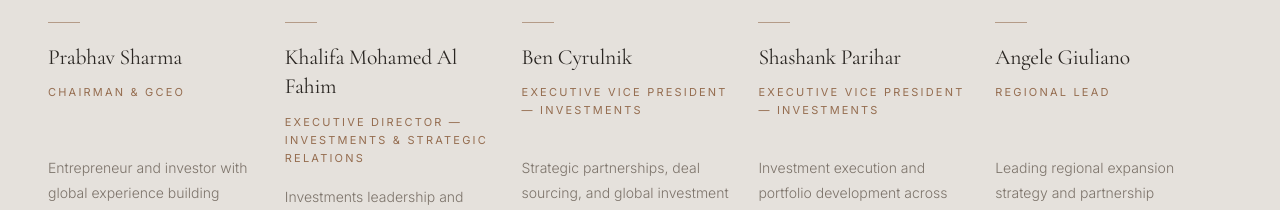
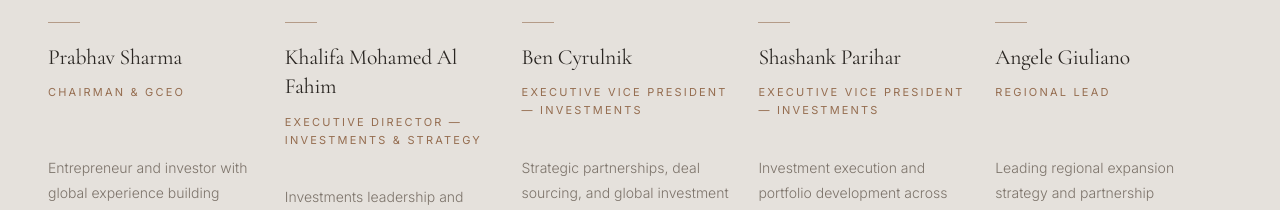
Before and after one commit to bencyrulnik-cyber/alpha-x-vision, a React (Vite) app: page / in a window 1280 px wide. Shown: the part 2655-2865 px from the top of the page. Built offline with nearby package versions, Linux system fonts and the light colour scheme; the HTML template or start-up script is replaced by a standard one.

Commit message:
Changes
Co-authored-by: bencyrulnik-cyber <250005174+bencyrulnik-cyber@users.noreply.github.com>

```diff
--- a/src/components/TeamSection.tsx
+++ b/src/components/TeamSection.tsx
@@ -14,7 +14,7 @@ const leaders = [
   },
   {
     name: "Khalifa Mohamed Al Fahim",
-    role: "EXECUTIVE DIRECTOR — INVESTMENTS & STRATEGIC RELATIONS",
+    role: "EXECUTIVE DIRECTOR — INVESTMENTS & STRATEGY",
     desc: "Investments leadership and strategic relations across key markets.",
     photo: khalifaImg,
   },
```
